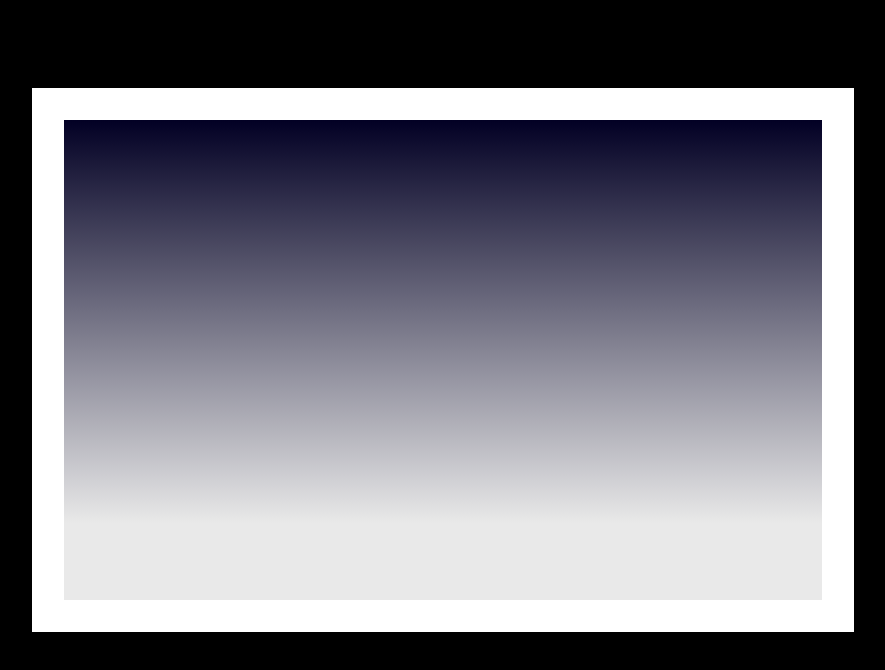
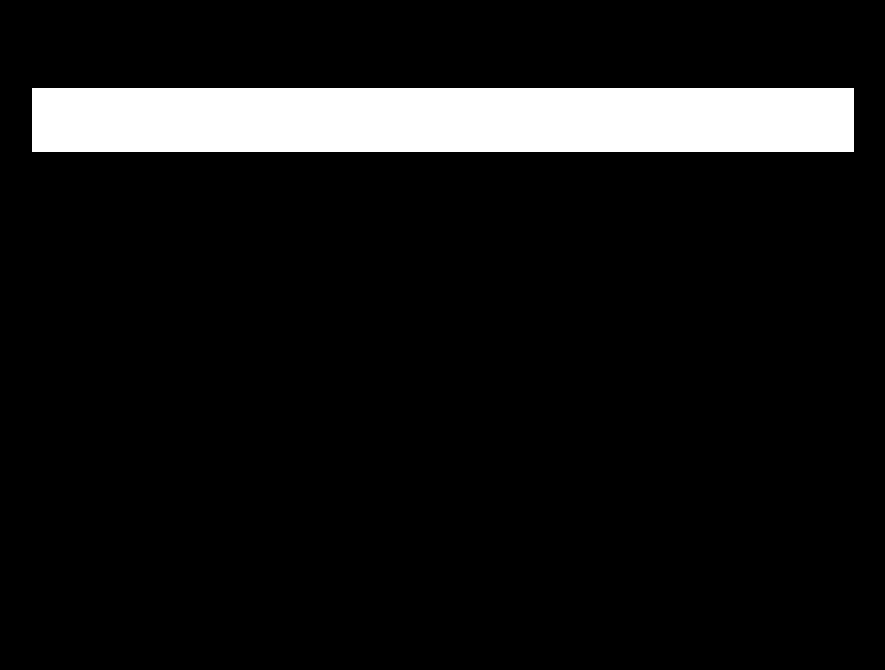
Before and after one commit to gospod1978/04.-CSS-Transitions-and-Animations-Lab, a plain HTML site: page 03. Animating-gradients/Solution/index.html in a window 1280 px wide. Shown: the whole page, without its empty margins (197-1082 px from the left). Drawn offline with Linux system fonts and the light colour scheme.

Commit message:
Update index.html

```diff
--- a/03. Animating-gradients/Solution/index.html
+++ b/03. Animating-gradients/Solution/index.html
@@ -7,9 +7,7 @@
 </head>
 <body>
     <div class="site">
-        <div class="gradient">
 
-        </div>
     </div>
 </body>
 </html>
```
